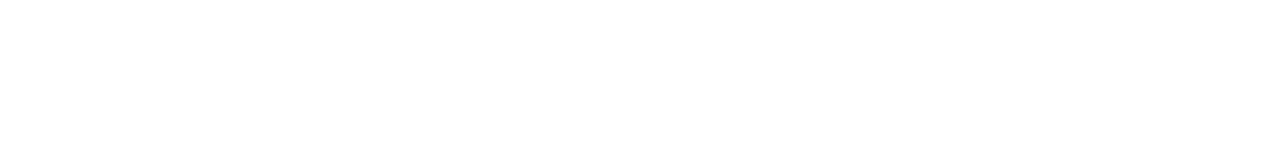
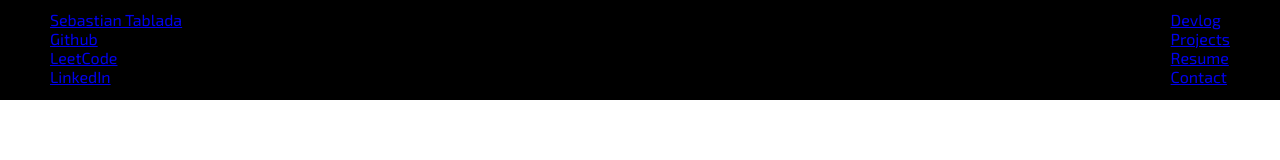
Before and after one commit to stablada/stablada.github.io, a plain HTML site: page src/html/index.html in a window 1280 px wide. Drawn offline with Linux system fonts and the light colour scheme.

Commit message:
Created the basis of the Navbar. Working on refining later

```diff
--- /dev/null
+++ b/src/css/index.css
@@ -0,0 +1,27 @@
+* {
+    box-sizing: border-box;
+    margin: 0;
+    padding: 0;
+    font-family: 'Exo 2', sans-serif;
+}
+.navbar {
+    background: black;
+    height: 100px;
+    display: flex;
+    justify-content: center;
+    align-items: center;
+}
+
+.navbarContainer {
+    display: flex;
+    justify-content: space-between;
+    height: 80px;
+    z-index: 1;
+    width: 100%;
+    max-width: 1300px;
+    margin: 0 auto;
+    padding: 0 50px;
+}
+
+.navbarLogo {
+}
--- a/src/html/index.html
+++ b/src/html/index.html
@@ -2,9 +2,48 @@
 <html lang="en">
 <head>
     <meta charset="UTF-8">
-    <title>Title</title>
+    <title>Sebastian Tablada</title>
+    <link rel="stylesheet" href="../css/index.css">
+    <link rel="preconnect" href="https://fonts.googleapis.com">
+    <link rel="preconnect" href="https://fonts.gstatic.com" crossorigin>
+    <link href="https://fonts.googleapis.com/css2?family=Exo+2&display=swap" rel="stylesheet">
 </head>
 <body>
+    <!-- Navigation -->
+    <nav class="navbar" id="Nav">
+        <div class="navbarContainer">
+            <div class="navbarLogo">
+                <a href="#Nav" id="navbarLogo">Sebastian Tablada</a>
+                <ul class="navbarSocials">
+                    <li class="SocialElem"><a href="Github">Github</a></li>
+                    <li class="SocialElem"><a href="Leetcode">LeetCode</a></li>
+                    <li class="SocialElem"><a href="Linkedin">LinkedIn</a></li>
+                </ul>
+            </div>
+            <div class="navbarMenu" id="mobile-menu">
+                <img class="navMenuButton" src="file" alt="">
+            </div>
+            <ul class="navbarLinks">
+                <li class="navbarElem"><a href="#Devlog">Devlog</a></li>
+                <li class="navbarElem"><a href="#Proj">Projects</a></li>
+                <li class="navbarElem"><a href="#Resume">Resume</a></li>
+                <li class="navbarElem"><a href="#Contact">Contact</a></li>
+            </ul>
+        </div>
+    </nav>
+
+    <!-- About Me -->
+
+    <!-- Devlog -->
+
+    <!-- Projects -->
+
+    <!-- Resume -->
+
+    <!-- Contact -->
+
+    <!-- Footer -->
 
 </body>
+<script src="../js/index.js"></script>
 </html>
```
Also changed, not shown: src/js/index.js (added).
